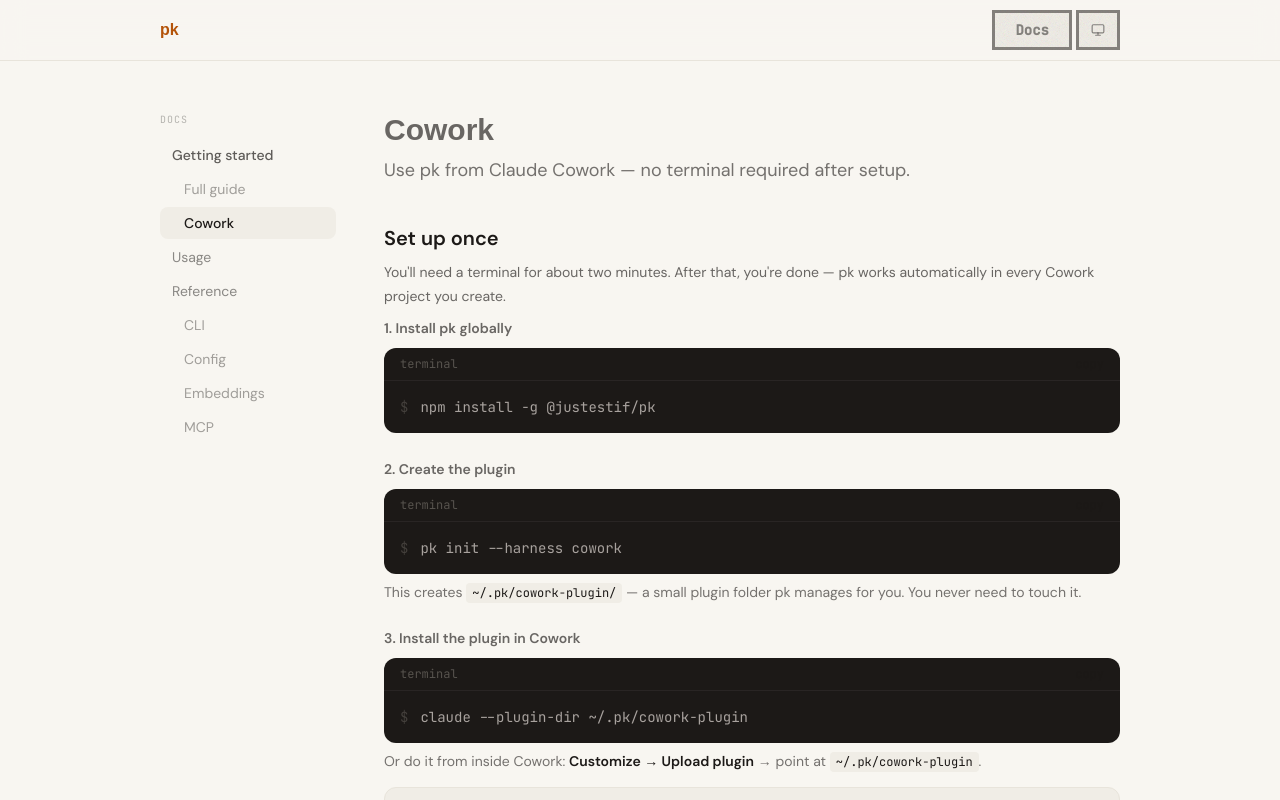
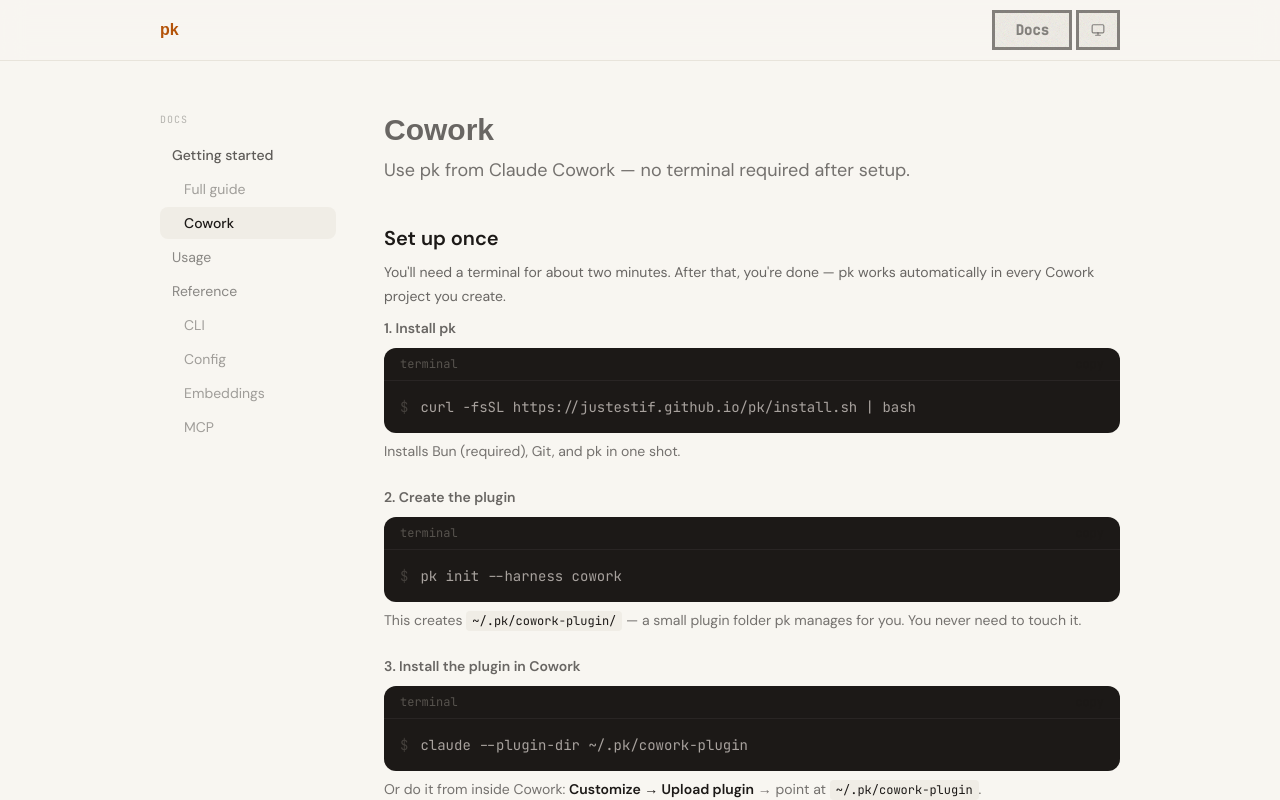
Before and after one commit to justEstif/pk, a SvelteKit app in the folder site/: page /docs/getting-started/cowork in a window 1280 px wide. Shown: the top 800 px of the page. Built offline with nearby package versions, Linux system fonts and the light colour scheme; a web font is replaced by a local one.

Commit message:
fix(site): use curl install script instead of npm install on Cowork page
npm install requires Node; pk needs Bun. The install.sh handles Bun + Git + pk.

```diff
--- a/site/src/routes/docs/getting-started/cowork/+page.svelte
+++ b/site/src/routes/docs/getting-started/cowork/+page.svelte
@@ -27,10 +27,13 @@
 		<div class="space-y-6">
 			<!-- Step 1 -->
 			<div class="space-y-2">
-				<p class="font-semibold">1. Install pk globally</p>
+				<p class="font-semibold">1. Install pk</p>
 				<div class="not-prose">
-					<CodeBlock label="terminal" lines={['npm install -g @justestif/pk']} />
+					<CodeBlock label="terminal" lines={['curl -fsSL https://justestif.github.io/pk/install.sh | bash']} />
 				</div>
+				<p class="text-sm text-base-content/60">
+					Installs Bun (required), Git, and pk in one shot.
+				</p>
 			</div>
 
 			<!-- Step 2 -->
```
